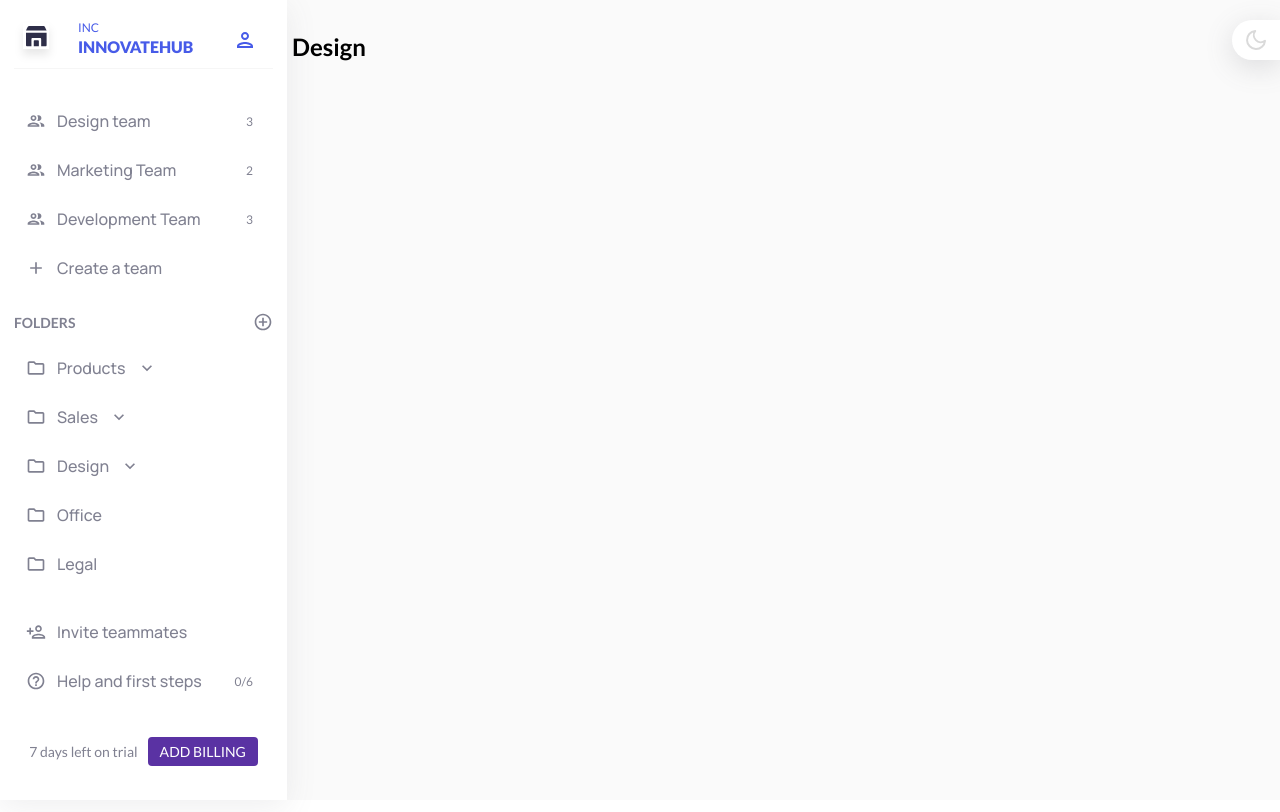
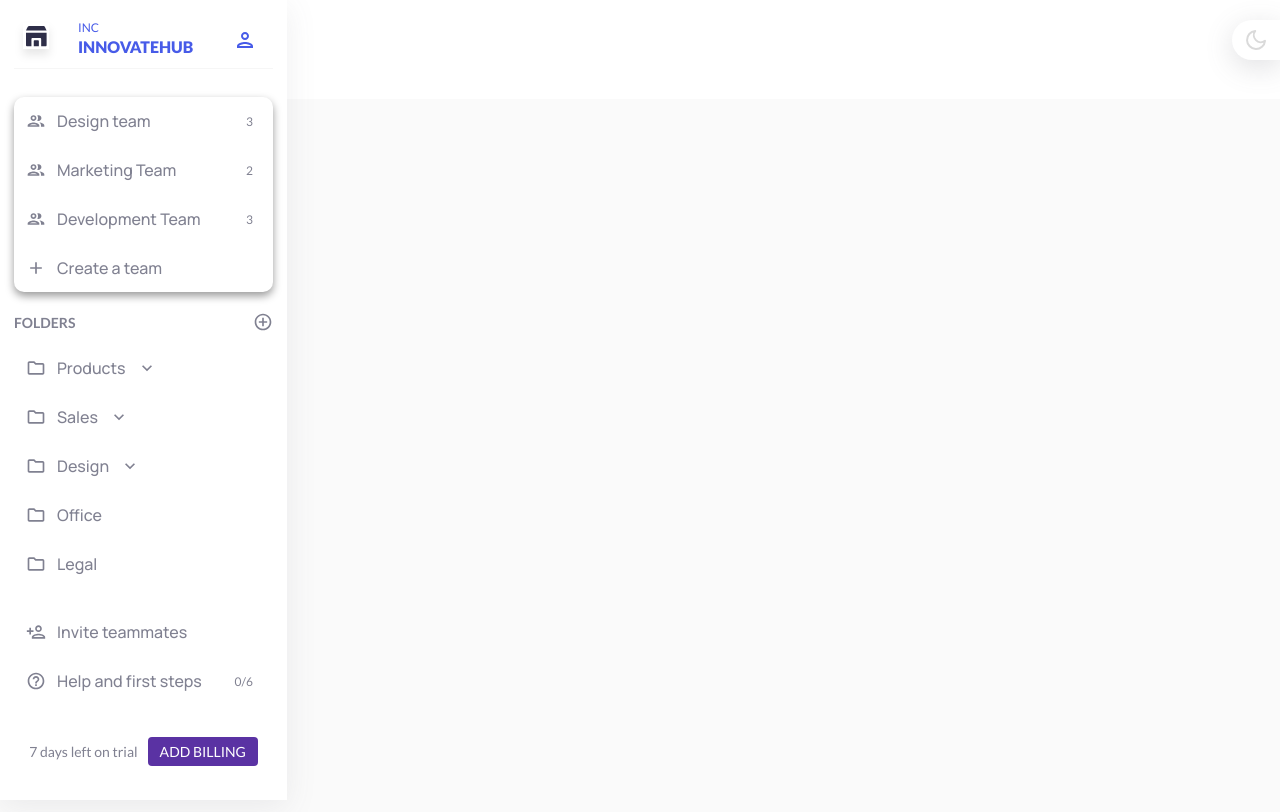
Before and after one commit to MohamedIjlal27/Front-end-Assignment, a React (Vite) app: page /design in a window 1280 px wide. Shown: the top 812 px of the page. Built offline with nearby package versions, Linux system fonts and the light colour scheme.

Commit message:
Corrected the side bar

```diff
--- a/src/components/Sidebar.scss
+++ b/src/components/Sidebar.scss
@@ -312,7 +312,7 @@
     width: 300px;
     display: flex;
     flex-direction: column;
-    gap: 20px; /* Increase gap for better spacing */
+    gap: 20px;
   }
 
   .modal-content h2 {
@@ -359,8 +359,11 @@
     display: flex;
     align-items: center;
     gap: 10px;
-    color: var(
-      --side-text-color
-    ); /* Ensures the text color changes with theme */
+    color: var(--side-text-color);
+  }
+
+  .teams-section {
+    box-shadow: 0 4px 8px rgba(0, 0, 0, 0.4);
+    border-radius: 10px;
   }
 }
--- /dev/null
+++ b/src/components/header/Header.jsx
@@ -0,0 +1,31 @@
+import React from "react";
+import { useLocation } from "react-router-dom";
+import "../Sidebar.scss";
+
+const Header = () => {
+  const location = useLocation();
+  const getTitle = () => {
+    switch (location.pathname) {
+      case "/products":
+        return "Products";
+      case "/sales":
+        return "Sales";
+      case "/design":
+        return "Design";
+      case "/office":
+        return "Office";
+      case "/legal":
+        return "Legal";
+      default:
+        return "Dashboard";
+    }
+  };
+
+  return (
+    <header className="header">
+      <h1 className="header-title">{getTitle()}</h1>
+    </header>
+  );
+};
+
+export default Header;
--- a/src/components/sidebarbody/SidebarBody.jsx
+++ b/src/components/sidebarbody/SidebarBody.jsx
@@ -21,7 +21,7 @@
 }) => {
   return (
     <div className="sidebar-body">
-      <div className="sidebar-section">
+      <div className="teams-section">
         <ul className="menu-list">
           {teams.map((team, index) => (
             <li className="menu-item" key={index}>
@@ -34,6 +34,7 @@
               </Link>
             </li>
           ))}
+          <li className="menu-item-separator"></li>
           <li className="menu-item">
             <div className="menu-link" onClick={handleAddTeam}>
               <span className="menu-link-icon">
--- a/src/layout/BaseLayout.jsx
+++ b/src/layout/BaseLayout.jsx
@@ -1,8 +1,12 @@
 import { Outlet } from "react-router-dom";
 import Sidebar from "../components/sidebar/Sidebar";
+import Header from "../components/header/Header";
+import "./BaseLayout.scss";
 
 const BaseLayout = () => {
   return (
+    <div className="base-layout">
+      <Header />
       <main className="page-wrapper">
         {/* left of page */}
         <Sidebar />
@@ -11,6 +15,7 @@
           <Outlet />
         </div>
       </main>
+    </div>
   );
 };
 
--- /dev/null
+++ b/src/layout/BaseLayout.scss
@@ -0,0 +1,17 @@
+.base-layout {
+  display: flex;
+  flex-direction: column;
+}
+
+.page-wrapper {
+  display: flex;
+  margin-top: 60px; /* Adjust based on your header height */
+}
+
+.content-wrapper {
+  margin-left: 287px; /* Adjust based on your sidebar width */
+  padding: 20px;
+  width: calc(100% - 287px);
+  height: calc(100vh - 60px);
+  overflow-y: auto;
+}
--- a/src/screens/designs/Designs.jsx
+++ b/src/screens/designs/Designs.jsx
@@ -1,11 +1,7 @@
 import React from "react";
 
 const Design = () => {
-  return (
-    <div>
-      <h2>Design</h2>
-    </div>
-  );
+  return <div></div>;
 };
 
 export default Design;
--- a/src/screens/legal/Legal.jsx
+++ b/src/screens/legal/Legal.jsx
@@ -1,11 +1,7 @@
 import React from "react";
 
 const Legal = () => {
-  return (
-    <div>
-      <h2>Legal</h2>
-    </div>
-  );
+  return <div></div>;
 };
 
 export default Legal;
--- a/src/screens/office/Office.jsx
+++ b/src/screens/office/Office.jsx
@@ -1,11 +1,7 @@
 import React from "react";
 
 const Office = () => {
-  return (
-    <div>
-      <h2>Office</h2>
-    </div>
-  );
+  return <div></div>;
 };
 
 export default Office;
--- a/src/screens/products/Products.jsx
+++ b/src/screens/products/Products.jsx
@@ -1,9 +1,5 @@
 const Products = () => {
-  return (
-    <div className="content-area">
-      <h2>Products</h2>
-    </div>
-  );
+  return <div className="content-area"></div>;
 };
 
 export default Products;
--- a/src/screens/sales/Sales.jsx
+++ b/src/screens/sales/Sales.jsx
@@ -1,11 +1,7 @@
 import React from "react";
 
 const Sales = () => {
-  return (
-    <div>
-      <h2>Sales</h2>
-    </div>
-  );
+  return <div></div>;
 };
 
 export default Sales;
```
Lines whose indentation alone changed are shown as unchanged.
